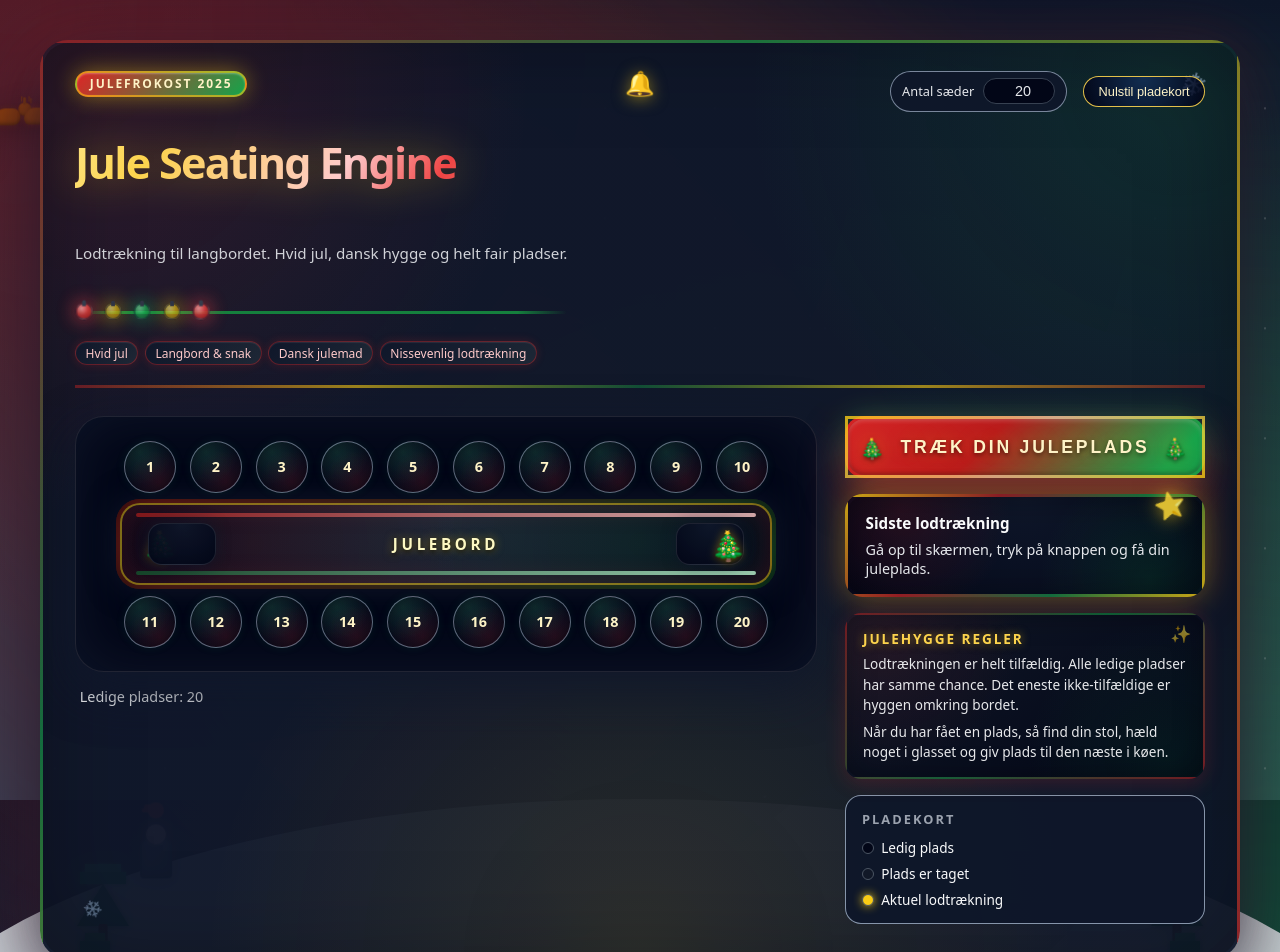
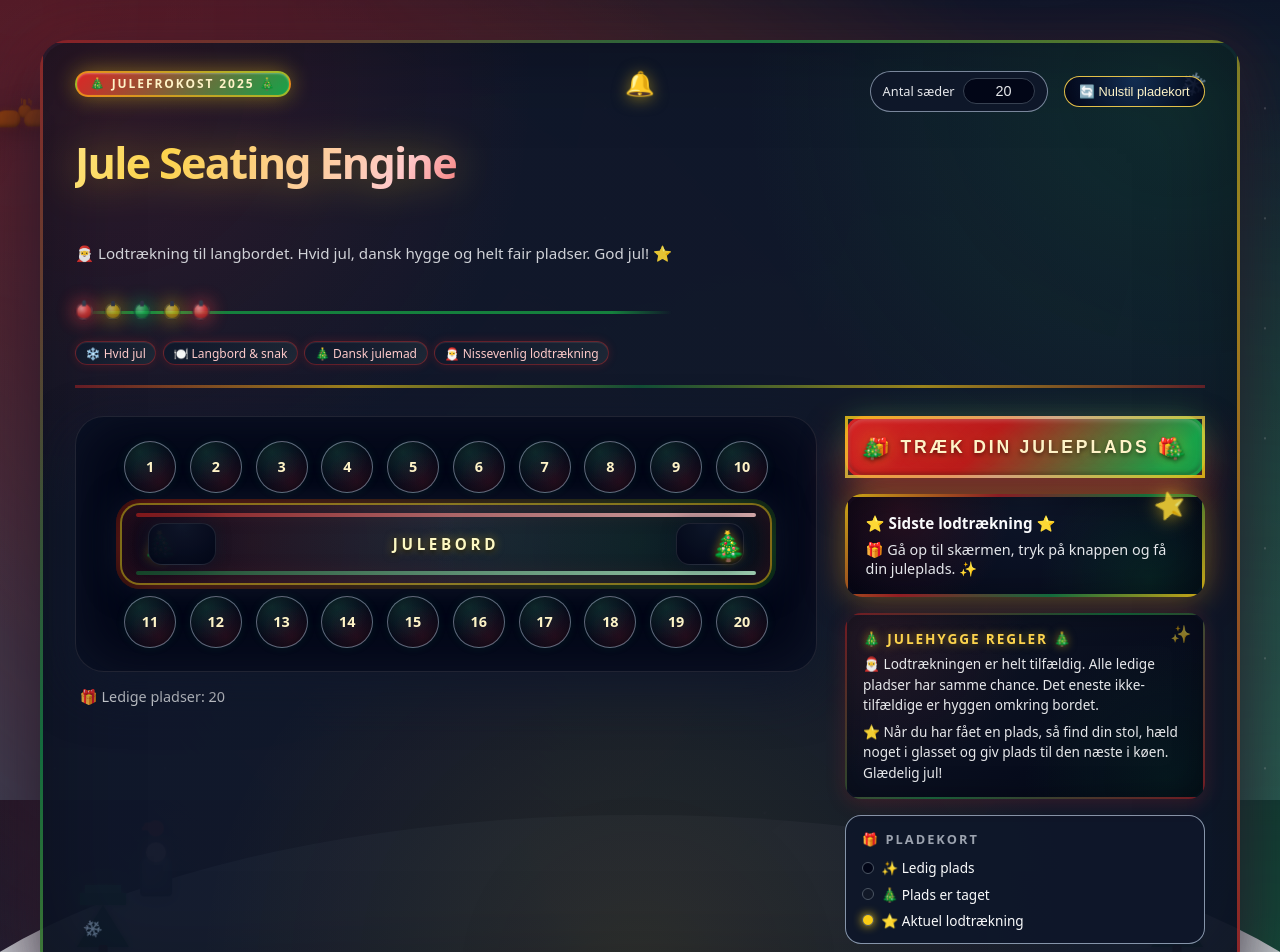
Before and after one commit to martykimm/jule-seating, a React (Vite) app: page / in a window 1280 px wide. Shown: the top 952 px of the page. Built offline with nearby package versions, Linux system fonts and the light colour scheme.

Commit message:
Add Christmas theme

```diff
--- a/src/App.tsx
+++ b/src/App.tsx
@@ -78,12 +78,12 @@ export default function App() {
   function spinForSeat() {
     if (isSpinning) return;
     if (availableSeats.length === 0) {
-      setMessage("Alle pladser er taget.");
+      setMessage("🎄 Alle pladser er taget. God jul!");
       return;
     }
 
     setIsSpinning(true);
-    setMessage(null);
+    setMessage("🎅 Nisserne lodtrækker...");
 
     let currentIndex = 0;
     let remainingSteps = 28 + Math.floor(Math.random() * 18);
@@ -107,6 +107,17 @@ export default function App() {
 
         setLastResult(finalSeat);
         setIsSpinning(false);
+
+        // Festive success messages
+        const messages = [
+          "🎉 Tillykke! Din plads venter!",
+          "⭐ God plads! Glædelig jul!",
+          "🎄 Perfekt! Sid godt!",
+          "🎅 Nisserne har talt!",
+          "✨ Din lucky plads er klar!"
+        ];
+        setMessage(messages[Math.floor(Math.random() * messages.length)]);
+
         return;
       }
 
@@ -160,11 +171,11 @@ export default function App() {
       <div className="app-container">
         <header className="app-header">
           <div className="app-title-block">
-            <div className="app-badge">Julefrokost 2025</div>
+            <div className="app-badge">🎄 Julefrokost 2025 🎄</div>
             <h1 className="app-title">Jule Seating Engine</h1>
             <p className="app-subtitle">
-              Lodtrækning til langbordet. Hvid jul, dansk hygge og helt fair
-              pladser.
+              🎅 Lodtrækning til langbordet. Hvid jul, dansk hygge og helt fair
+              pladser. God jul! ⭐
             </p>
 
             <div className="app-garland">
@@ -176,10 +187,10 @@ export default function App() {
             </div>
 
             <div className="hygge-tagline">
-              <span className="hygge-pill">Hvid jul</span>
-              <span className="hygge-pill">Langbord &amp; snak</span>
-              <span className="hygge-pill">Dansk julemad</span>
-              <span className="hygge-pill">Nissevenlig lodtrækning</span>
+              <span className="hygge-pill">❄️ Hvid jul</span>
+              <span className="hygge-pill">🍽️ Langbord &amp; snak</span>
+              <span className="hygge-pill">🎄 Dansk julemad</span>
+              <span className="hygge-pill">🎅 Nissevenlig lodtrækning</span>
             </div>
           </div>
 
@@ -200,7 +211,7 @@ export default function App() {
               />
             </div>
             <button onClick={handleReset} className="reset-button">
-              Nulstil pladekort
+              🔄 Nulstil pladekort
             </button>
           </div>
         </header>
@@ -244,7 +255,7 @@ export default function App() {
             </div>
 
             <div className="status-bar">
-              <span>Ledige pladser: {availableSeats.length}</span>
+              <span>🎁 Ledige pladser: {availableSeats.length}</span>
               {message && <span className="status-message">{message}</span>}
             </div>
           </div>
@@ -261,54 +272,54 @@ export default function App() {
               }
             >
               {availableSeats.length === 0
-                ? "Alle pladser er taget"
+                ? "🎄 Alle pladser er taget 🎄"
                 : isSpinning
-                ? "Finder plads..."
-                : "TRÆK DIN JULEPLADS"}
+                ? "🎅 Finder plads... 🎅"
+                : "🎁 TRÆK DIN JULEPLADS 🎁"}
             </button>
 
             <div className="result-card result-card--xmas">
-              <h2 className="result-title">Sidste lodtrækning</h2>
+              <h2 className="result-title">⭐ Sidste lodtrækning ⭐</h2>
               {lastResult ? (
                 <div className="result-big">
-                  <div className="result-label">Din plads</div>
+                  <div className="result-label">🎄 Din plads</div>
                   <div className="result-value">{lastResult.id}</div>
                   <div className="result-hint">
-                    Find nummeret på bordet. Resten er snak, latter og hygge.
+                    Find nummeret på bordet. Resten er snak, latter og hygge. God jul! 🎅
                   </div>
                 </div>
               ) : (
                 <div className="result-placeholder">
-                  Gå op til skærmen, tryk på knappen og få din juleplads.
+                  🎁 Gå op til skærmen, tryk på knappen og få din juleplads. ✨
                 </div>
               )}
             </div>
 
             <div className="xmas-card">
-              <div className="xmas-card-header">Julehygge regler</div>
+              <div className="xmas-card-header">🎄 Julehygge regler 🎄</div>
               <p className="xmas-card-text">
-                Lodtrækningen er helt tilfældig. Alle ledige pladser har samme
+                🎅 Lodtrækningen er helt tilfældig. Alle ledige pladser har samme
                 chance. Det eneste ikke-tilfældige er hyggen omkring bordet.
               </p>
               <p className="xmas-card-text">
-                Når du har fået en plads, så find din stol, hæld noget i glasset
-                og giv plads til den næste i køen.
+                ⭐ Når du har fået en plads, så find din stol, hæld noget i glasset
+                og giv plads til den næste i køen. Glædelig jul!
               </p>
             </div>
 
             <div className="legend-card legend-card--xmas">
-              <h3 className="legend-title">Pladekort</h3>
+              <h3 className="legend-title">🎁 Pladekort</h3>
               <div className="legend-row">
                 <span className="legend-dot legend-dot--free" />
-                <span>Ledig plads</span>
+                <span>✨ Ledig plads</span>
               </div>
               <div className="legend-row">
                 <span className="legend-dot legend-dot--assigned" />
-                <span>Plads er taget</span>
+                <span>🎄 Plads er taget</span>
               </div>
               <div className="legend-row">
                 <span className="legend-dot legend-dot--highlight" />
-                <span>Aktuel lodtrækning</span>
+                <span>⭐ Aktuel lodtrækning</span>
               </div>
             </div>
           </aside>
```
